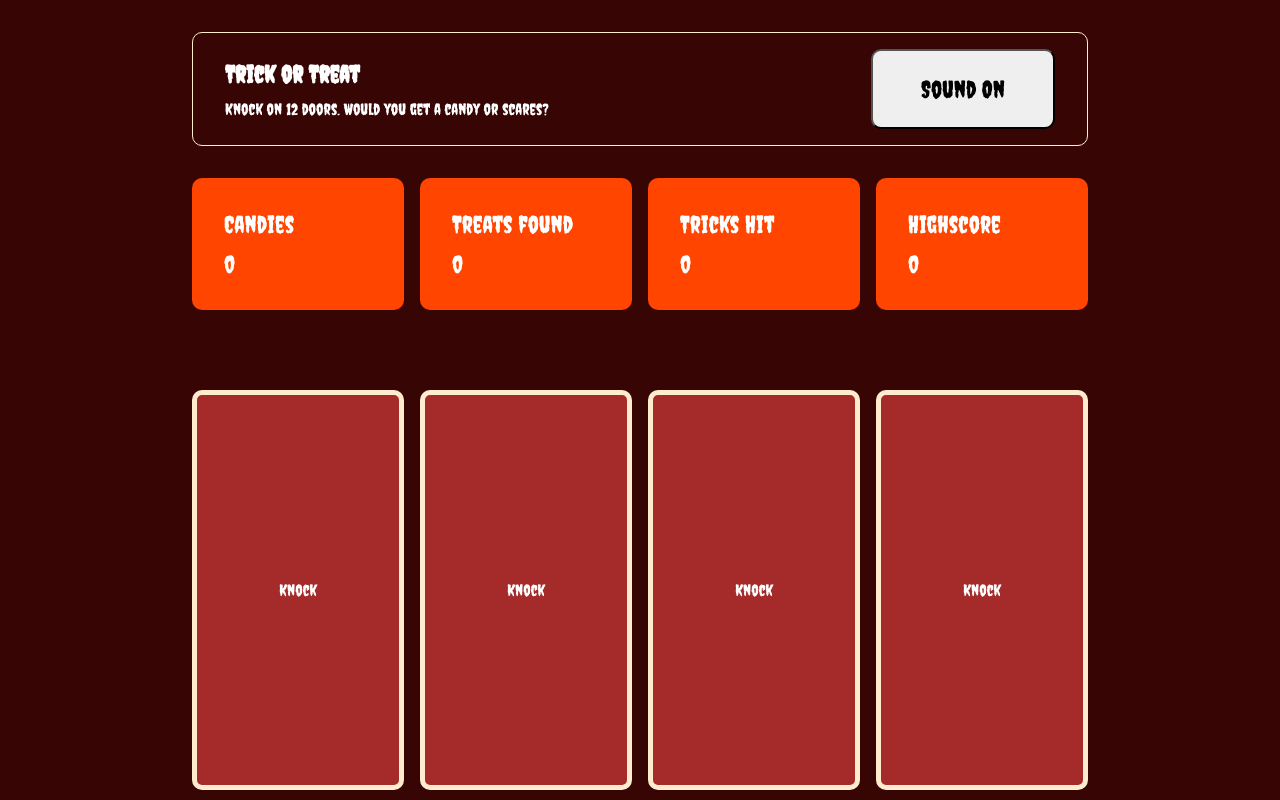
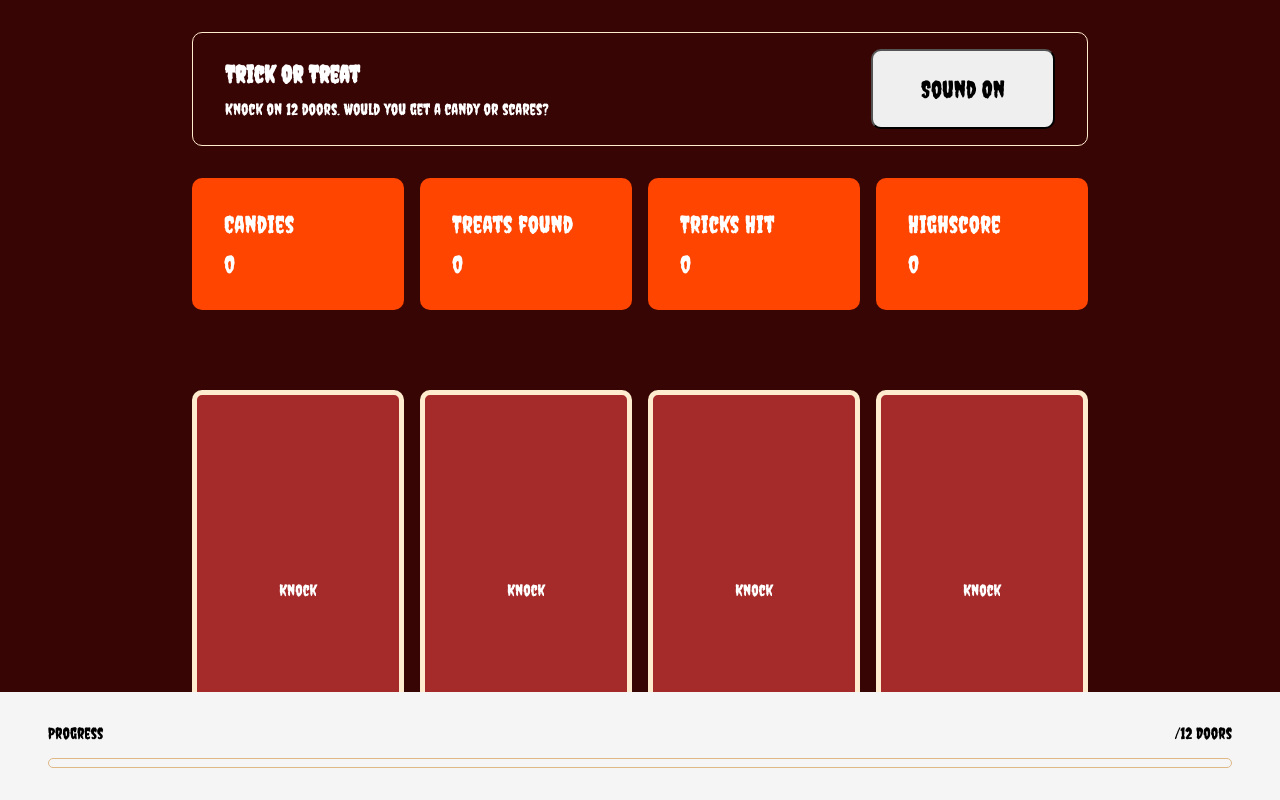
Before and after one commit to DanonymousCoder/spoOky, a React (Vite) app in the folder my-app/: page / in a window 1280 px wide. Shown: the top 800 px of the page. Built offline with nearby package versions, Linux system fonts and the light colour scheme.

Commit message:
Add footer with progress display and update MyComponent for state management. Got to use useRef and did some DOM manipulation

```diff
--- a/my-app/src/App.css
+++ b/my-app/src/App.css
@@ -76,6 +76,35 @@ button {
   cursor: pointer;
 }
 
+.checked {
+  background-color: rgb(19, 1, 1);
+}
+
+footer {
+  width: 100%;
+  display: flex;
+  flex-direction: column;
+  gap: 1em;
+  background-color: whitesmoke;
+  color: black;
+  padding: 2em 3em;
+  position: fixed;
+  bottom: 0;
+}
+
+.progress-top {
+  width: 100%;
+  display: flex;
+  justify-content: space-between;
+}
+
+.progress-bar {
+  border: 1px solid burlywood;
+  background: transparent;
+  border-radius: 10px;
+  height: 10px;
+}
+
 @media (min-width: 1640px) {
   .container {
     margin:  0 auto;
--- a/my-app/src/App.jsx
+++ b/my-app/src/App.jsx
@@ -1,11 +1,12 @@
 import "./App.css";
 import { useState } from "react";
+import {useRef} from "react";
 
 function App() {
   const [candies, setCandies] = useState(0);
   const [treats, setTreats] = useState(0);
   const [tricks, setTricks] = useState(0);
-
+  const [count, setCount] = useState(0);
 
   return (
     <div className="container">
@@ -101,11 +102,18 @@ function App() {
         setTreats ={setTreats}
         setTricks={setTricks} />
       </div>
+
+      <footer>
+        <div className="progress-top">
+          <p>Progress</p>
+          <ProgressCount />
+        </div>
+        <div className="progress-bar"></div>
+      </footer>
     </div>
   )
 };
 
-const count = 0;
 
 const SoundButton = () => (
   <button>Sound On</button>
@@ -127,27 +135,37 @@ const HighScore = () => {
   return <p className="count">0</p>
 }
 
-const MyComponent = ({candies, setCandies, setTreats, setTricks}) => {
+const ProgressCount = ({count}) => {
+  return <p><span>{count}</span>/12 Doors</p>
+}
+
+const MyComponent = ({count, candies, setCandies, setTreats, setTricks, setCount}) => {
 
   const [isClicked, setIsClicked] = useState("Knock");
+  const getTarget = useRef(null);
 
   const handleClick = () => {
     setIsClicked("Knocked");
-    setCount(count + 1);
+    setCandies(candies + 1);
+    setCount(count + 1)
+
+    if(getTarget.current) {
+      getTarget.current.classList.add("checked");
+    }
 
    const determiner = Math.floor(Math.random() * 2);
 
    if (determiner == 1) {
-    setTreats(treats + 1);
+    setTreats(prev => prev + 1);
     alert("Have some candy bars");
    } else {
-    setTricks(tricks + 1);
+    setTricks(prev => prev + 1);
     alert("Have some tricks");
    }
   }
 
   return (
-    <div className="card" onClick={handleClick}>
+    <div className="card" onClick={handleClick} ref={getTarget}>
           <p>{isClicked}</p>
     </div>
   );
```
